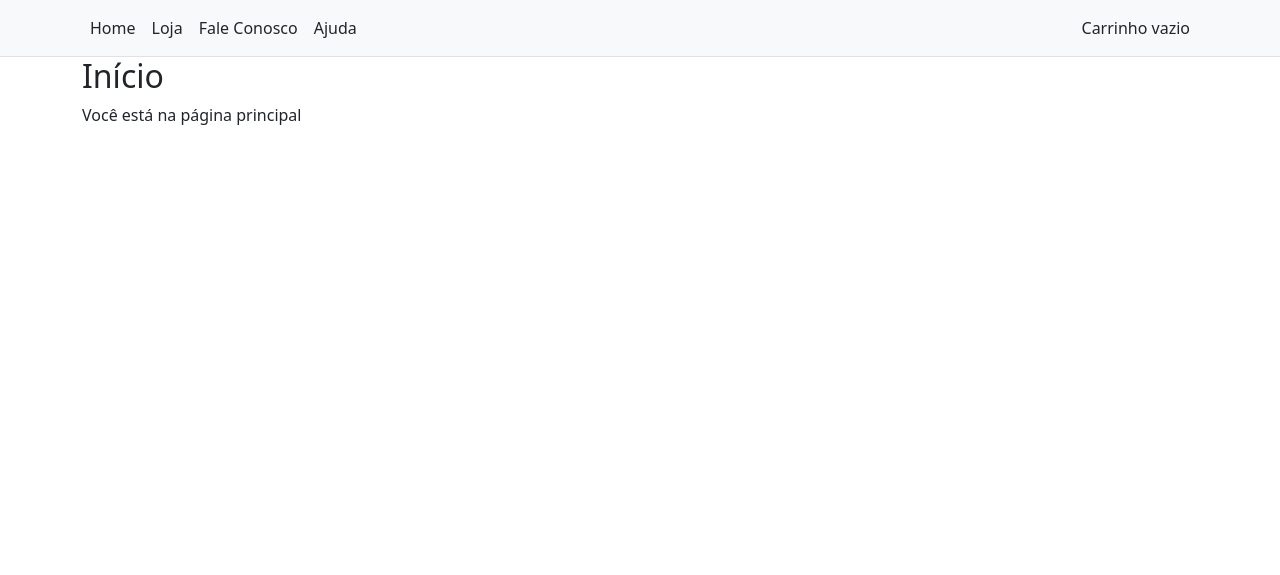
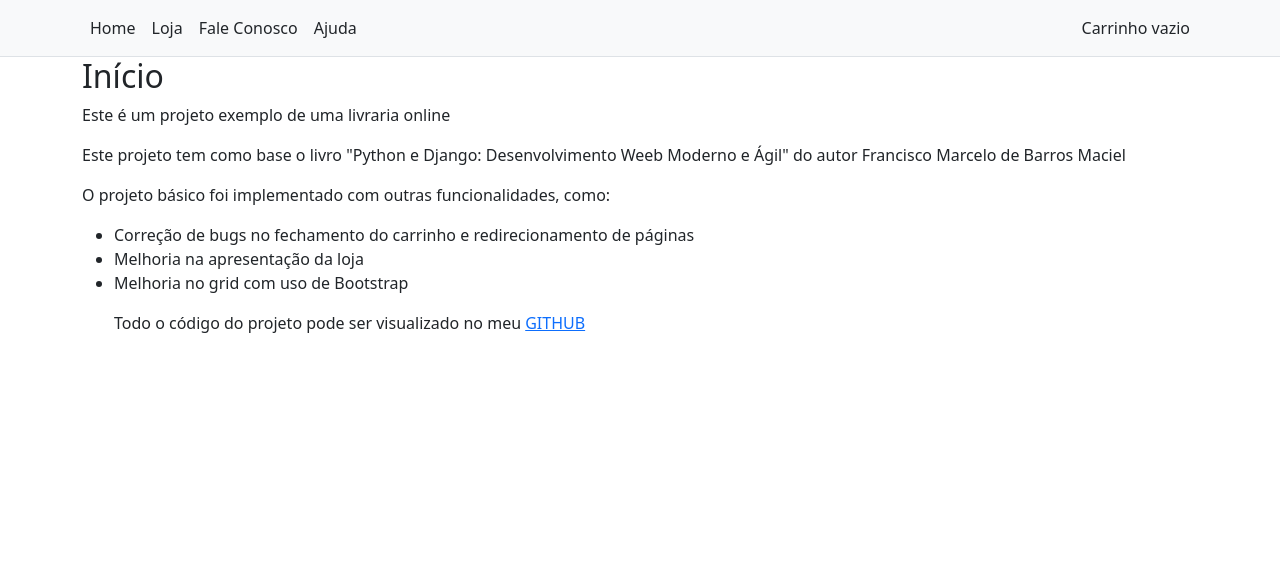
Before and after one commit to filipevsco/lojavirtual-altabooks, a Django app: template prj_lojavirtual/templates/index.html in a window 1280 px wide. Shown: the top 575 px of the page. Run offline with Django 3.2, Linux system fonts and the light colour scheme; the template is opened without the code that fills it, so the values that code supplies are empty; some libraries are stand-ins or nearby versions.

Commit message:
info index

```diff
--- a/prj_lojavirtual/templates/index.html
+++ b/prj_lojavirtual/templates/index.html
@@ -1,5 +1,16 @@
 {% extends 'base.html' %}
 {% block conteudo %}
   <h2>Início</h2>
-  <p>Você está na página principal</p>
-{% endblock conteudo %}
+  <p>Este é um projeto exemplo de uma livraria online</p>
+  <p>Este projeto tem como base o livro "Python e Django: Desenvolvimento Weeb Moderno e Ágil" do autor
+    Francisco Marcelo de Barros Maciel</p>
+  <p>O projeto básico foi implementado com outras funcionalidades, como:</p>
+  <ul>
+    <li>Correção de bugs no fechamento do carrinho e redirecionamento de páginas</li>
+    <li>Melhoria na apresentação da loja</li>
+    <li>Melhoria no grid com uso de Bootstrap</li>
+    <p></p>
+
+  <span>Todo o código do projeto pode ser visualizado no meu <a href="https://github.com/filipevsco/lojavirtual-altabooks">GITHUB</a>
+  </span>
+{% endblock %}
```
